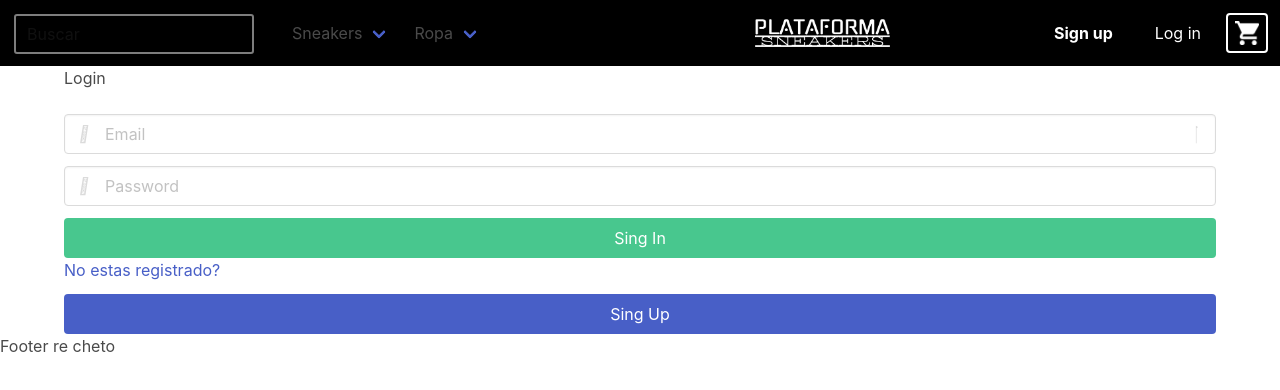
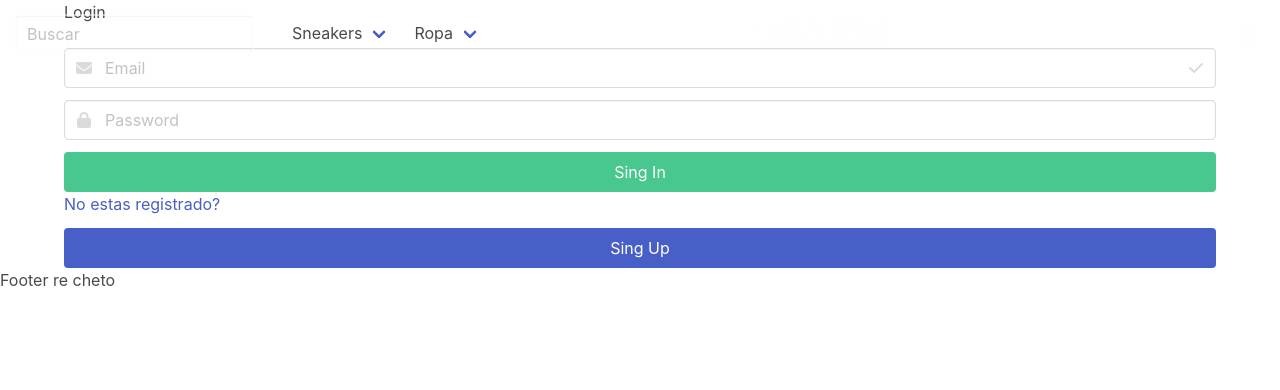
Before and after one commit to m2m4r/e-commercer, a React (Create React App) app: page /login in a window 1280 px wide. Shown: the top 390 px of the page. Built offline with nearby package versions, Linux system fonts and the light colour scheme; no server answers.

Commit message:
Inicio de Home, Links en los botones de navbar para /register/login poco de estilos facheritos

```diff
--- a/public/index.html
+++ b/public/index.html
@@ -10,7 +10,6 @@
       content="Web site created using create-react-app"
     />
     <link rel="apple-touch-icon" href="%PUBLIC_URL%/logo192.png" />
-    <link rel='stylesheet' href='https://cdnjs.cloudflare.com/ajax/libs/font-awesome/4.7.0/css/font-awesome.min.css'>
     <!--
       manifest.json provides metadata used when your web app is installed on a
       user's mobile device or desktop. See https://developers.google.com/web/fundamentals/web-app-manifest/
@@ -25,6 +24,10 @@
       work correctly both with client-side routing and a non-root public URL.
       Learn how to configure a non-root public URL by running `npm run build`.
     -->
+    <script
+      src="https://kit.fontawesome.com/8f41f1562c.js"
+      crossorigin="anonymous"
+    ></script>
     <title>Plataforma Sneakers</title>
   </head>
   <body>
--- a/src/App.js
+++ b/src/App.js
@@ -1,34 +1,28 @@
 import { Routes, Route } from "react-router";
 import { useEffect } from "react";
 import Navbar from "./componets/Navbar";
-import Register from "./componets/Register"
-import Login from "./componets/Login"
+import Register from "./componets/Register";
+import Login from "./componets/Login";
 import { effectLogin } from "./states/usario";
-
+import Home from "./componets/Home";
 
 /* Renderizado condicional, admin y carrito si no hay un User loggeado */
 
 function App() {
-  useEffect(
-    effectLogin(), [])
+  useEffect(effectLogin(), []);
   return (
     <div className="App">
       <Navbar />
 
-
-
       <Routes>
-        <Route path="/register" element={<Register/>} />
-        <Route path="/login" element={<Login/>} />
+        <Route path="/" element={<Home />} />
+        <Route path="/register" element={<Register />} />
+        <Route path="/login" element={<Login />} />
       </Routes>
 
       {/* <Grid /> EL grid queda aca de prueba hasta que este el home component */}
       {"Footer re cheto"}
-
-
     </div>
-
-
   );
 }
 
@@ -37,7 +31,7 @@ export default App;
 /*
 Las routes quedan aca hasta que estén listos los componentes a renderizar
 <Routes>
-        <Route path="/home" element={"home"} />
+
         <Route path="/register" element={"register"} />
         <Route path="/login" element={"login"} />
         <Route path="/admin" element={"admin"} />
--- a/src/commons/Card.jsx
+++ b/src/commons/Card.jsx
@@ -1,6 +1,5 @@
 import "../styles/card.css";
 const Card = (product) => {
-  console.log(product);
   return (
     <li className="card">
       <img
--- a/src/commons/Grid.jsx
+++ b/src/commons/Grid.jsx
@@ -69,12 +69,15 @@ const Grid = () => {
     },
   ];
   return (
-    <div class="contenedor">
-      <ul className="grid ">
-        {products.map((p, i) => (
-          <Card product={p} key={i} />
-        ))}
-      </ul>
+    <div>
+      <div className="contenedor">
+        <h1 className="is-size-3 has-text-centered">NEW RELEASES</h1>
+        <ul className="grid ">
+          {products.map((p, i) => (
+            <Card product={p} key={i} />
+          ))}
+        </ul>
+      </div>
     </div>
   );
 };
--- /dev/null
+++ b/src/componets/Home.jsx
@@ -0,0 +1,13 @@
+import Grid from "../commons/Grid";
+const Home = () => {
+  return (
+    <main>
+      <div>
+        <img src="https://cms-cdn.flightclub.com/3500/7b7aae73d570-e878-ce11-29c9-0db74c95.jpg" />
+      </div>
+
+      <Grid />
+    </main>
+  );
+};
+export default Home;
--- a/src/componets/Navbar.jsx
+++ b/src/componets/Navbar.jsx
@@ -1,77 +1,75 @@
-import React, { Component } from 'react'
+import React, { Component } from "react";
 import "../styles/navbar.css";
-import logo from "../assets/logoMarca.png"
-import logoCarrito from "../assets/carrito.png"
-
+import logo from "../assets/logoMarca.png";
+import logoCarrito from "../assets/carrito.png";
+import { Link } from "react-router-dom";
 
 export class Navbar extends Component {
   render() {
     return (
-<nav className="navbar" id='Navbar' role="navigation" aria-label="main navigation">
-<div class="field has-addons">
-  <div class="control" id='Search'>
-    <input class="input" id='inputSearch' type="text" placeholder="Buscar"/>
+      <nav
+        className="navbar"
+        id="Navbar"
+        role="navigation"
+        aria-label="main navigation"
+      >
+        <div className="field has-addons">
+          <div className="control" id="Search">
+            <input
+              className="input"
+              id="inputSearch"
+              type="text"
+              placeholder="Buscar"
+            />
           </div>
         </div>
 
         <div id="navbarBasicExample" className="navbar-menu">
           <div className="navbar-item has-dropdown is-hoverable">
-          <a className="navbar-link">
-            Sneakers
-          </a>
+            <a className="navbar-link">Sneakers</a>
 
             <div className="navbar-dropdown">
-            <a className="navbar-item">
-              Nike
-            </a>
-            <a className="navbar-item">
-              Addidas
-            </a>
-            <a className="navbar-item">
-              Topper
-            </a>
-            <a className="navbar-item">
-              Otras marcas
-            </a>
-
+              <a className="navbar-item">Nike</a>
+              <a className="navbar-item">Addidas</a>
+              <a className="navbar-item">Topper</a>
+              <a className="navbar-item">Otras marcas</a>
             </div>
           </div>
           <div className="navbar-item has-dropdown is-hoverable">
-          <a className="navbar-link">
-            Ropa
-          </a>
+            <a className="navbar-link">Ropa</a>
             <div className="navbar-dropdown">
-            <a className="navbar-item">
-              Nike
-            </a>
-            <a className="navbar-item">
-              Addidas
-            </a>
-            <a className="navbar-item">
-              Topper
-            </a>
-            <a className="navbar-item">
-              Otras marcas
-            </a>
+              <a className="navbar-item">Nike</a>
+              <a className="navbar-item">Addidas</a>
+              <a className="navbar-item">Topper</a>
+              <a className="navbar-item">Otras marcas</a>
             </div>
           </div>
-    <div className="navbar-brand" id='logoMarca'>
-      <a className="navbar-item" href="#" id='logo'>
-        <img className='imagenLogo' src={logo} width="135" alt="Imagen"></img>
-
-      </a>
+          <div className="navbar-brand" id="logoMarca">
+            <Link to="/" className="navbar-item" href="#" id="logo">
+              <img
+                className="imagenLogo"
+                src={logo}
+                width="135"
+                alt="Imagen"
+              ></img>
+            </Link>
           </div>
 
           <div className="navbar-end">
             <div className="navbar-item">
               <div className="buttons">
-          <a className="button is-primary" id='botonRegistro'>
+                <Link
+                  to="/register"
+                  className="button is-primary"
+                  id="botonRegistro"
+                >
                   <strong>Sign up</strong>
-          </a>
-          <a className="button is-light" id='botonLogin'>
+                </Link>
+                <Link to="/login" className="button is-light" id="botonLogin">
+                  {" "}
                   Log in
-          </a>
-          <button className="button is-primary" id='botonCarrito'>
+                </Link>
+                <button className="button is-primary" id="botonCarrito">
                   <span className="icon">
                     <img src={logoCarrito} alt="logo" />
                   </span>
@@ -79,12 +77,9 @@ export class Navbar extends Component {
               </div>
             </div>
           </div>
-
-
         </div>
       </nav>
-
-    )
+    );
   }
 }
 
--- a/src/styles/grid.css
+++ b/src/styles/grid.css
@@ -2,12 +2,19 @@
   display: grid;
   grid-template-columns: repeat(auto-fill, 270px);
   gap: 20px;
-  padding: 80px;
+  padding: 0 80px;
   justify-content: center;
   width: 80%;
+  margin-left: 10%;
+  margin-top: 2%;
 }
 
 .contenedor {
   display: flex;
   justify-content: center;
+  flex-direction: column;
 }
+
+.contenedor h1 {
+  margin: 5% 50% 0 0;
+}
--- a/src/styles/navbar.css
+++ b/src/styles/navbar.css
@@ -1,22 +1,25 @@
 #Navbar {
-    background-color: #000;
+  background-color: transparent;
+  position: absolute;
+  width: 100%;
+  position: fixed;
+  top: 0;
 }
 
-.navbar-item{
-    background-color: #000;
+.navbar-item {
+  background-color: transparent;
 }
-.navbar-menu{
-    background-color: #000;
+.navbar-menu {
+  background-color: transparent;
 }
-#Search{
+#Search {
   width: 280px;
   background-color: transparent;
   margin-left: 5%;
   margin-top: 5%;
   margin-bottom: auto;
-
 }
-#inputSearch{
+#inputSearch {
   border-radius: 3px;
   border: 2px solid rgba(253, 252, 252, 0.493);
   display: flex;
@@ -25,20 +28,16 @@
   width: 240px;
   pointer-events: auto;
   background-color: transparent;
-
 }
 
-
-#inputSearch placeholder{
+#inputSearch placeholder {
   color: white;
-
 }
 
-#logoMarca{
+#logoMarca {
   margin-left: 25%;
   text-align: center;
 }
-
 
 #botonRegistro {
   background-color: transparent;
@@ -48,8 +47,8 @@ text-align: center;
   color: white;
 }
 
-#botonCarrito{
-    background-color:transparent;
+#botonCarrito {
+  background-color: transparent;
   border: 2px solid white;
   color: white;
 }
```
Lines whose indentation alone changed are shown as unchanged.
